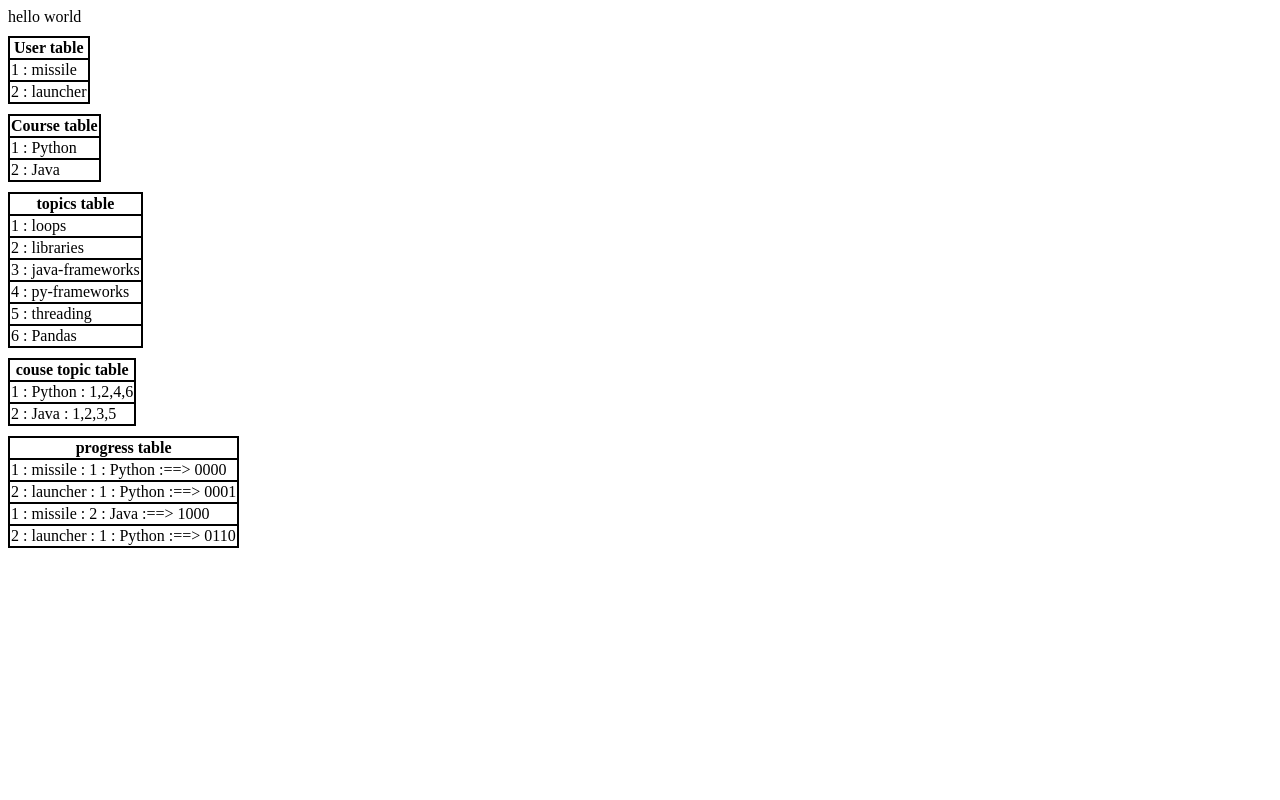
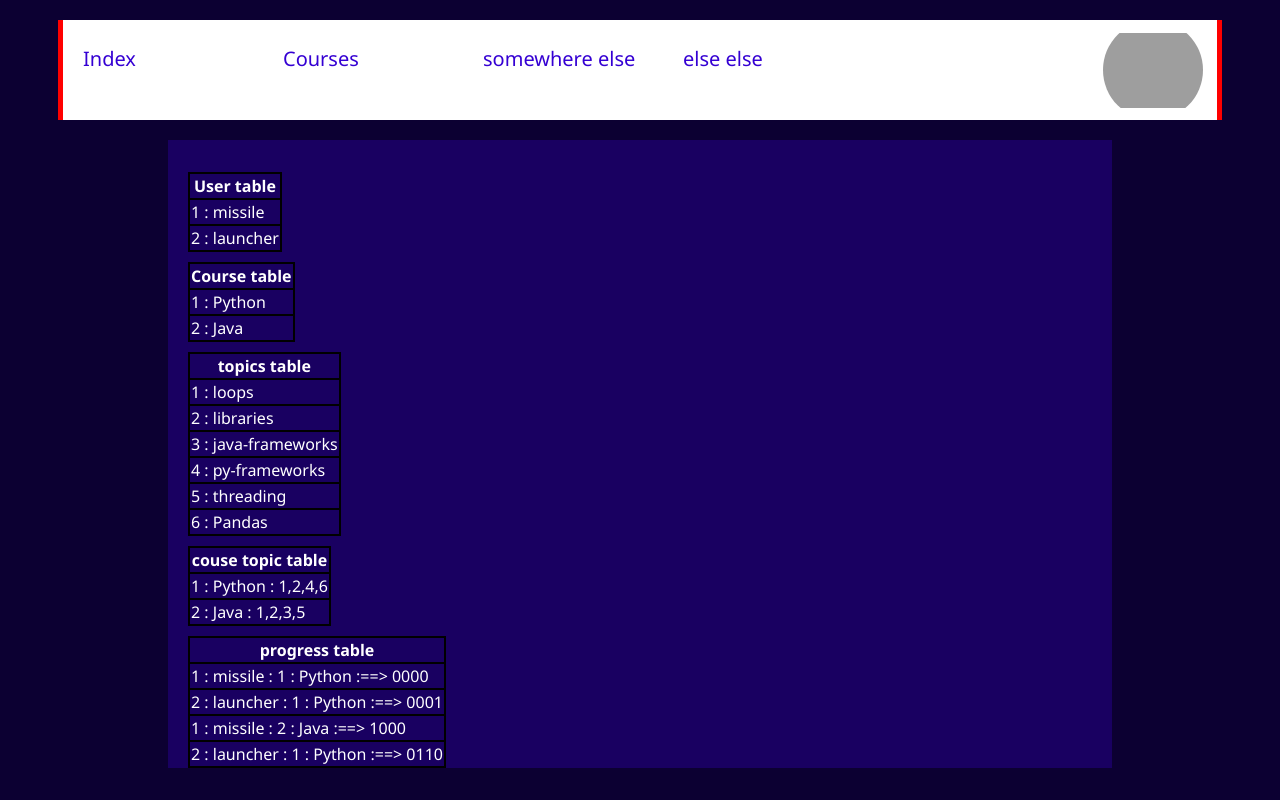
Before and after one commit to leonado10000/Le-ProMan, a Django app: page / in a window 1280 px wide. Run offline with Django 4.2, Linux system fonts and the light colour scheme; grey boxes are pictures that could not be loaded.

Commit message:
update 1
added:-
All Courses, header, footer, basic page CSS.
included new routes, links etc.

```diff
--- a/proto/models.py
+++ b/proto/models.py
@@ -17,6 +17,8 @@ class Courses(models.Model):
 
     def __str__(self) -> str:
         return f"{self.Course_ID} :  {self.Name}"
+    def __list__(self) -> list:
+        return [self.Course_ID,self.Name]
 
 class Topics(models.Model):
     Topic_ID = models.CharField(primary_key = True, max_length=10)
@@ -24,6 +26,8 @@ class Topics(models.Model):
 
     def __str__(self) -> str:
         return f"{self.Topic_ID} :  {self.Name}"
+    def __list__(self) -> list:
+        return [self.Topic_ID,self.Name]
 
 
 class CTtable(models.Model):
@@ -32,6 +36,8 @@ class CTtable(models.Model):
 
     def __str__(self) -> str:
         return f"{self.Course_ID} :  {self.Topics}"
+    def __list__(self) -> list:
+        return [self.Course_ID,self.Topics]
 
 class Prograss(models.Model):
     User_ID = models.ForeignKey("User", related_name = "prog_uid", on_delete = models.CASCADE)
--- /dev/null
+++ b/proto/templates/footer.html
@@ -0,0 +1 @@
+</div>
--- /dev/null
+++ b/proto/templates/header.html
@@ -0,0 +1,79 @@
+<!-- =================================================== -->
+<!--               style for body                        -->
+<!-- =================================================== -->
+<style>
+    body{
+        background-color: #0C0032;
+        font-family: 'Segoe UI', Tahoma, Geneva, Verdana, sans-serif;
+        -webkit-text-fill-color: white;
+    }
+    #var-body{
+        margin-left: 160px;
+        margin-right: 160px;
+        padding-left: 20px;
+        padding-right: 20px;
+        background-color: #190061;
+    }
+</style>
+
+
+
+<!-- =================================================== -->
+<!--               style for header                        -->
+<!-- =================================================== -->
+
+<style>
+    #header{
+        background-color: rgba(255, 255, 255);
+        opacity: 1;
+        margin-top: 20px;
+        margin-bottom: 20px;
+        margin-left: 50px;
+        margin-right: 50px;
+        padding-left: 20px;
+        padding-right: 20px;
+
+        border-left: 5px solid red;
+        border-right: 5px solid red;
+
+        display: grid;
+        grid-template-columns: 1fr 1fr 1fr 1fr 4fr;
+    }
+
+    #header-link{
+        width: 200px;
+        text-decoration: none;
+        -webkit-text-fill-color: #3500D3;
+    }
+
+
+    #h-link-div{
+        padding-top: 25px;
+        height: 30px;
+        font-size: 20px;
+        width: fit-content;
+    }
+    #h-link-div:hover{
+        border-bottom: 2px solid #3500D3;
+    }
+
+    #header-profile-img{
+        width: 100px;
+        height: 100px;
+        object-fit: contain;
+        border-radius: 50%;
+    }
+</style>
+
+<div id="header">
+    <a id="header-link" href="{% url 'index' %}"><div id="h-link-div">Index</div></a>
+    <a id="header-link" href="{% url 'courses' %}"><div id="h-link-div">Courses</div></a>
+    <a id="header-link" href=""><div id="h-link-div">somewhere else</div></a>
+    <a id="header-link" href=""><div id="h-link-div">else else</div></a>
+
+    <a style="margin-left: 70%;" href="">
+            <img id="header-profile-img" src="https://www.wallpaperflare.com/static/816/1005/226/futuristic-comics-cyberpunk-female-wallpaper.jpg" alt="">
+    </a>
+</div>
+
+<div id="var-body">
--- a/proto/templates/index.html
+++ b/proto/templates/index.html
@@ -6,7 +6,8 @@
 </head>
 <body>
 
-    hello world
+    {% include 'header.html' %}
+
 
     <style>
         table, thead, tbody, th, tr, td{
@@ -91,7 +92,7 @@
             </tbody>
         </table>
 
-
+    {% include 'footer.html' %}
 
 </body>
 </html>
--- a/proto/urls.py
+++ b/proto/urls.py
@@ -2,5 +2,8 @@ from django.urls import path
 from . import views
 
 urlpatterns = [
-    path("", views.index)
+    path("", views.index, name="index"),
+    path("course/<str:courseName>/", views.coursePage, name="coursePage"),
+    path("user/<str:userID>", views.userPage, name="userPage"),
+    path("courses/", views.courses, name="courses")
 ]
--- a/proto/views.py
+++ b/proto/views.py
@@ -15,3 +15,32 @@ def index(request):
         "ctt" : list(ctt),
         "prg" : list(prg)
     })
+
+def coursePage(request, courseName):
+    # courseName = "real"
+    # find course by name in crs
+    crs = Courses.objects.get(pk=courseName)
+    courseName = crs.__str__()[3:]
+
+    tpc = CTtable.objects.get(Course_ID=int(crs.__str__()[0]))
+    topics_nums = [int(val) if val != ',' else 0 for val in tpc.__list__()[1]]
+    topics = []
+    for i in topics_nums:
+        if i>0:
+            topics.append(Topics.objects.get(pk=i).__list__()[1])
+
+    return render(request, "coursePage.html",{
+        "courseName":courseName,
+        "topics":topics
+    })
+
+def userPage(request, userID):
+    return render(request, 'userPage.html',{
+        "UserID":userID
+    })
+
+def courses(request):
+    courses = [obj.__list__() for obj in Courses.objects.all()]
+    return render(request, 'allCourses.html',{
+        "courses":courses
+    })
```
Also changed, not shown: proto/templates/allCourses.html (added, +20 -0 lines), proto/templates/coursePage.html (added, +26 -0 lines), proto/templates/userPage.html (added, +14 -0 lines), proto/templates/login.html (added).
